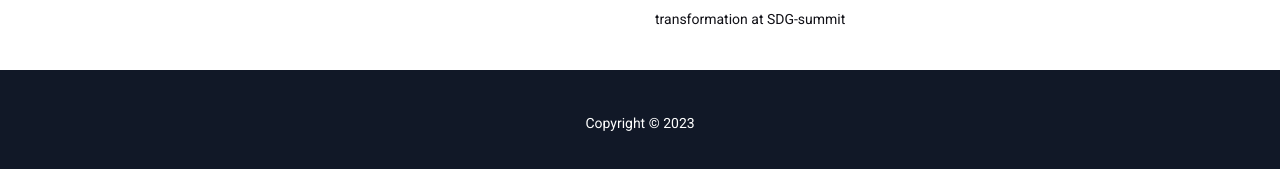
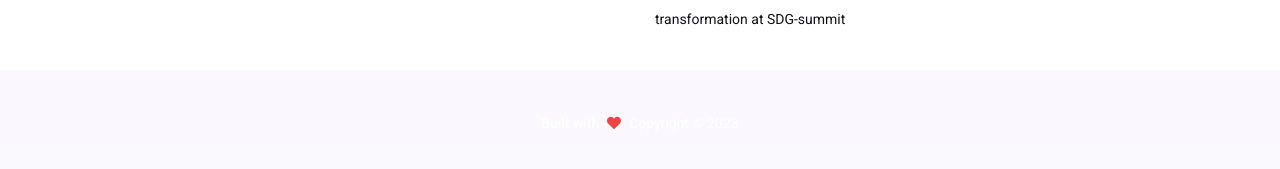
Before and after one commit to abel-otegbola/Ennovate, a React (Vite) app: page / in a window 1280 px wide. Shown: the part 1380-1549 px from the top of the page. Built offline with nearby package versions, Linux system fonts and the light colour scheme; no server answers; the database is empty.

Commit message:
style: footer bottom bg changed

```diff
--- a/src/components/footer/footer.tsx
+++ b/src/components/footer/footer.tsx
@@ -1,7 +1,9 @@
+import { FaHeart } from "react-icons/fa";
+
 function Footer() {
     return (
         <div className="">
-            <div className="grid lg:grid-cols-4 sm:grid-cols-2 grid-cols-1 gap-[30px] py-[30px] md:px-[9%] px-[3%] border border-transparent border-t-gray-700/[0.09]">
+            <div className="grid lg:grid-cols-4 sm:grid-cols-2 grid-cols-1 gap-[30px] py-[30px] md:px-[9%] px-[3%] border border-transparent border-t-gray-700/[0.09] dark:border-t-gray-100/[0.09]">
                 <ul className="w-full">
                     <h2 className="py-2 font-semibold uppercase">Products</h2>
                     <li className="flex w-full"><a href="/explore" className="py-[5px] w-full hover:text-green">Projects</a></li>
@@ -27,8 +29,8 @@ function Footer() {
                     <a href="mailto:support@ennovate.com" className="block py-1">Support@ennovate.com</a>
                 </ul>
             </div>
-            <div className="bg-gray-900 text-white text-center">
-                <p className="p-[3%]">Copyright &copy; {new Date().getFullYear()}</p>
+            <div className="bg-gray-100 bg-purple/[0.03] text-white text-center">
+                <p className="p-[3%] flex items-center gap-2 justify-center">Built with <FaHeart className="text-red-500 text-[14px]"/> Copyright &copy; {new Date().getFullYear()}</p>
             </div>
         </div>
     )
```
